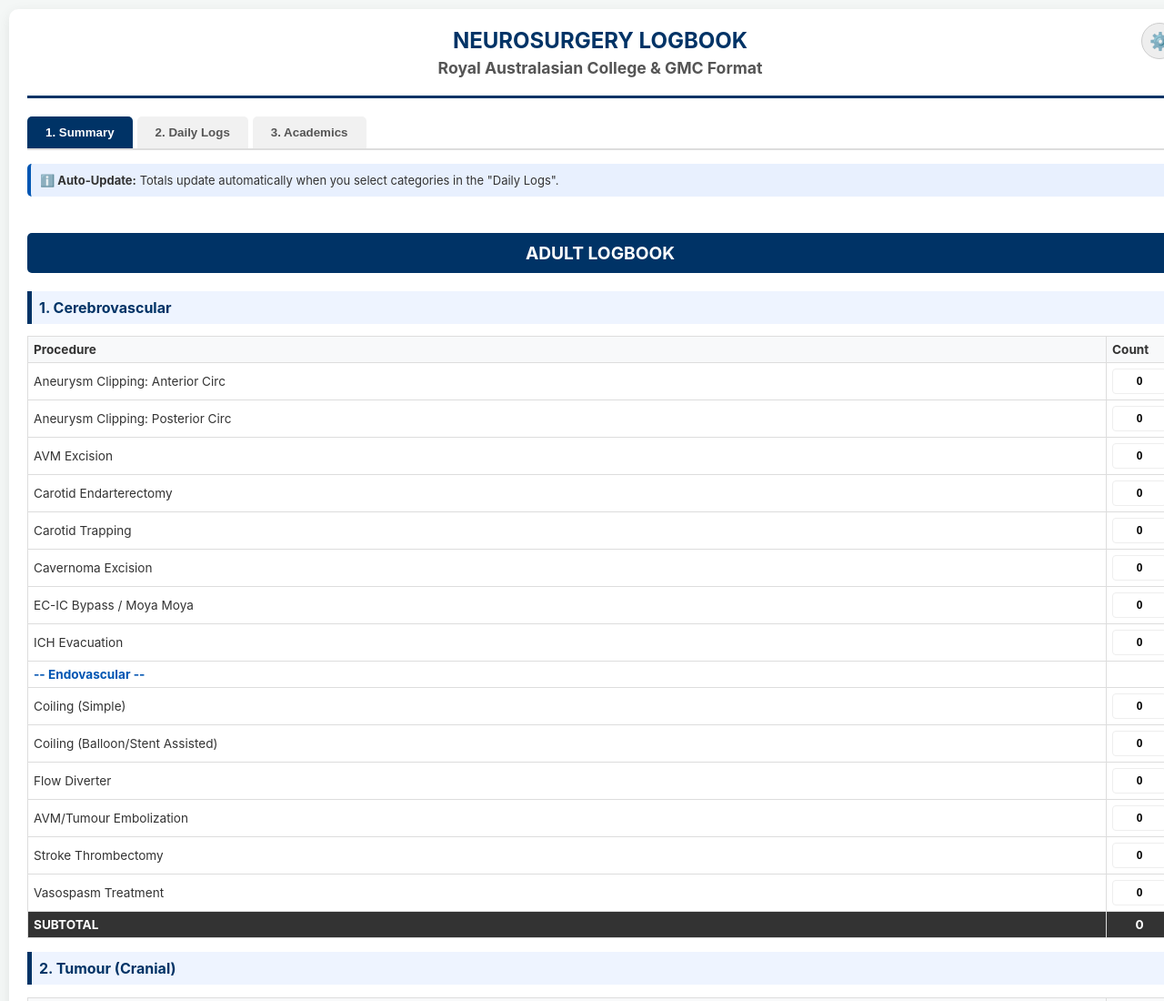
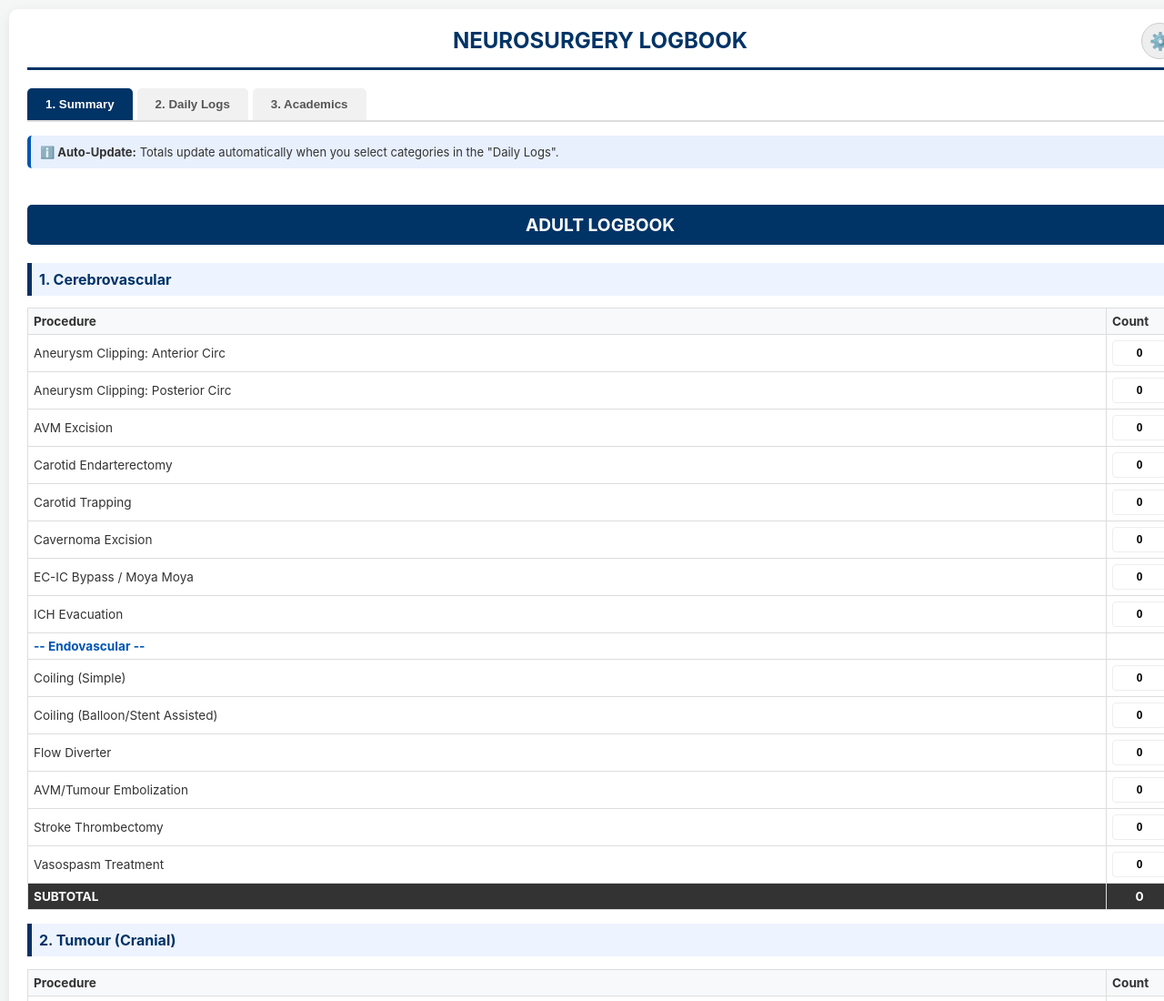
Before and after one commit to Neurodarsh/book, a plain HTML site: page index.html in a window 1280 px wide. Shown: the top 1100 px of the page at 91% size. Drawn offline with Linux system fonts and the light colour scheme.

Commit message:
Update index.html

```diff
--- a/index.html
+++ b/index.html
@@ -77,7 +77,6 @@
 
     <div class="header">
         <h1>Neurosurgery Logbook</h1>
-        <h2>Royal Australasian College & GMC Format</h2>
     </div>
 
     <div class="modal-overlay" id="setup-modal">
```
